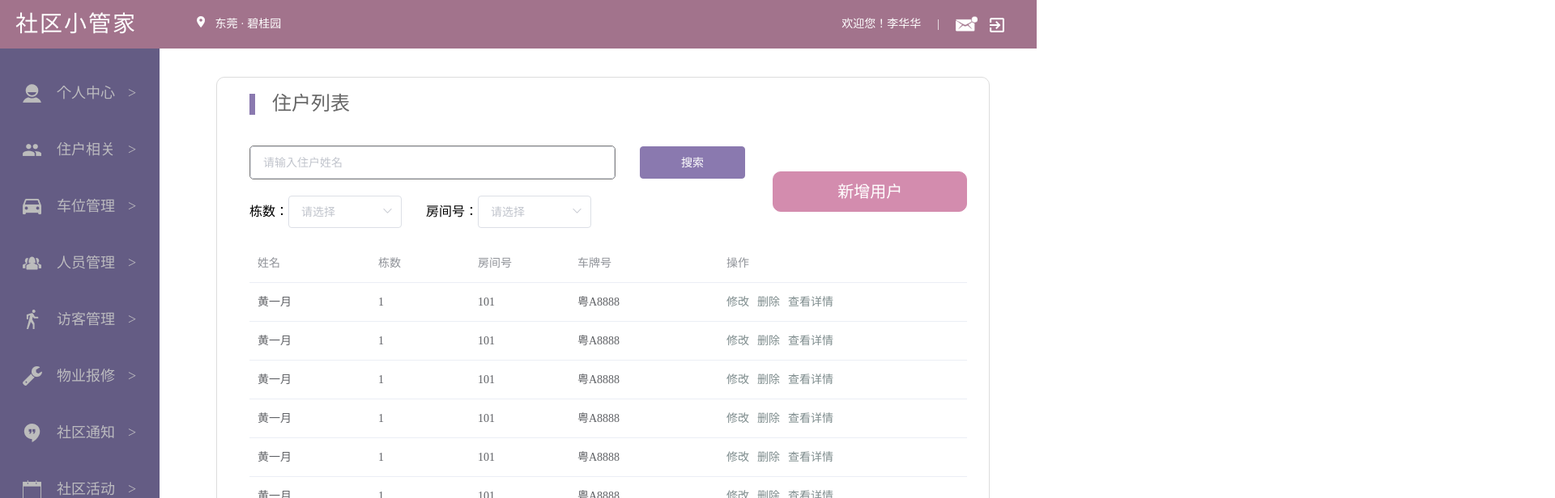
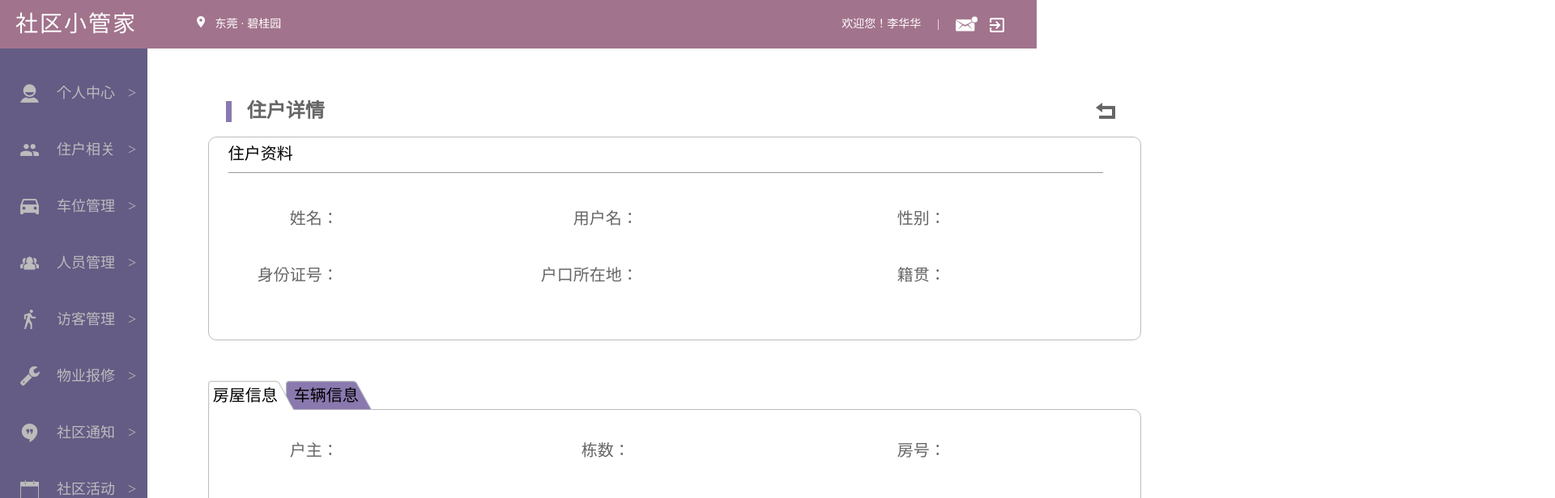
Before and after one commit to WritingCode6/CommunityManagementSystem-frontend, a Vue app: page /index/user/userInfo in a window 1280 px wide. Shown: the top 616 px of the page at 81% size, 1920 px wide, since content can reach past the window. Built offline with nearby package versions, Linux system fonts and the light colour scheme.

Commit message:
完善住户相关页面
1.新增住户查看详情页面
2.未完成返回功能

```diff
--- a/src/compoment/user/userBox.vue
+++ b/src/compoment/user/userBox.vue
@@ -45,7 +45,7 @@
       </div>
       <div class="user_table">
         <div class="add_user">
-          <el-button type="primary" class="add_button">新增用户</el-button>
+          <el-button type="primary" class="add_button" @click="openAdd">新增用户</el-button>
         </div>
         <el-table
                 :data="userData"
@@ -58,10 +58,10 @@
           <el-table-column prop="plateNumber" label="车牌号" min-width="15%"></el-table-column>
           <el-table-column label="操作" min-width="25%">
             <a href>
-              <span class="operation">修改</span>
+              <span class="operation" @click.prevent="openModify">修改</span>
             </a>
             <a href>
-              <span class="operation">删除</span>
+              <span class="operation" @click.prevent="openDelete">删除</span>
             </a>
             <router-link to="/index/user/userInfo">
               <span class="operation" @click="toUserInfo">查看详情</span>
@@ -108,6 +108,70 @@
           </a>
         </div>
         <div class="addContent">
+          <form class="personal">
+            <h5>个人信息</h5>
+            <label class="userName">
+              用户名：
+              <input type="text">
+            </label>
+            <label class="password">
+              密码：
+              <input type="password">
+            </label>
+          </form>
+          <div class="line1"></div>
+          <form class="liver">
+            <h5>户主信息</h5>
+            <label class="name">
+              姓名：
+              <input type="text">
+            </label>
+            <label class="sex">性别：
+              <select>
+                <option value="man">男</option>
+                <option value="woman">女</option>
+              </select>
+            </label>
+            <label class="personalId">
+              身份证号：
+              <input type="text">
+            </label>
+            <label class="household">
+              户口所在地：
+              <input type="text">
+            </label>
+            <label class="nativePlace">
+              籍贯：
+              <input type="text">
+            </label>
+          </form>
+          <div class="line2"></div>
+          <form class="house">
+            <h5>房屋信息</h5>
+            <label class="apartmentNumber">
+              栋数：
+              <input type="text">
+            </label>
+            <label class="houseNumber">
+              房号：
+              <input type="text">
+            </label>
+          </form>
+          <div class="saveButton">
+            <button type="button" @click="saveAdd">确定新增</button>
+          </div>
+        </div>
+      </div>
+    </div>
+    <!-- <div class="modifyWindows" v-show="modifyWindows">
+      <div class="modifyBox">
+        <h4>修改住户信息</h4>
+        <div class="back">
+          <a href @click.prevent="closeModify">
+            <img src="../../assets/image/icon/icon_back.png" alt />
+          </a>
+        </div>
+        <div class="modifyContent">
           <form class="house">
             <h5>房屋信息</h5>
             <label class="houseLocation">
@@ -119,7 +183,7 @@
               <input type="text" />
             </label>
           </form>
-          <div class="line1"></div>
+          <div class="line3"></div>
           <form class="liver">
             <h5>户主信息</h5>
             <label class="name">
@@ -153,87 +217,7 @@
               <input type="text">
             </label>
           </form>
-          <div class="line2"></div>
-          <form class="car">
-            <h5>车辆信息</h5>
-            <label class="carNumber">
-              车牌号：
-              <input type="text">
-            </label>
-            <label class="brand">
-              品牌：
-              <input type="text">
-            </label>
-            <label class="type">
-              型号：
-              <input type="text">
-            </label>
-            <label class="color">
-              颜色：
-              <input type="text">
-            </label>
-          </form>
-          <div class="saveButton">
-            <button type="button" @click="saveAdd">确定新增</button>
-          </div>
-        </div>
-      </div>
-    </div>
-    <div class="modifyWindows" v-show="modifyWindows">
-      <div class="modifyBox">
-        <h4>修改住户信息</h4>
-        <div class="back">
-          <a href @click.prevent="closeModify">
-            <img src="../../assets/image/icon/icon_back.png" alt />
-          </a>
-        </div>
-        <div class="modifyContent">
-          <form class="house">
-            <h5>房屋信息</h5>
-            <label class="houseLocation">
-              房间：
-              <input type="text" />
-            </label>
-            <label class="houseId">
-              房间ID：
-              <input type="text" />
-            </label>
-          </form>
-          <div class="line1"></div>
-          <form class="liver">
-            <h5>户主信息</h5>
-            <label class="name">
-              姓名：
-              <input type="text">
-            </label>
-            <label class="houseId">
-              住户ID：
-              <input type="text">
-            </label>
-            <label class="personalId">
-              身份证号：
-              <input type="text">
-            </label>
-            <label class="sex">性别：
-              <select>
-                <option value="man">男</option>
-                <option value="woman">女</option>
-              </select>
-            </label>
-            <label class="household">
-              户口所在地：
-              <input type="text">
-            </label>
-            <label class="nativePlace">
-              籍贯：
-              <input type="text">
-            </label>
-            <label class="userName">
-              用户名：
-              <input type="text">
-            </label>
-          </form>
-          <div class="line2"></div>
+          <div class="line4"></div>
           <form class="car">
             <h5>车辆信息</h5>
             <label class="carNumber">
@@ -258,7 +242,7 @@
           </div>
         </div>
       </div>
-    </div>
+    </div> -->
   </div>
 </template>
 
@@ -371,14 +355,14 @@
       closeDelete() {
         this.deleteWindows = false;
       },
-      //打开修改用户窗口
+      /* //打开修改用户窗口
       openModify(){
         this.modifyWindows = true;
       },
       //关闭修改用户窗口
       closeModify(){
         this.modifyWindows = false;
-      },
+      }, */
       //打开新增用户窗口
       openAdd(){
         this.addWindows = true;
@@ -558,7 +542,7 @@ h3::before {
 }
 .addBox,.modifyBox {
   width: 632px;
-  height: 560px;
+  height: 500px;
   background: #fff;
   margin: 100px auto;
   position: relative;
@@ -610,16 +594,11 @@ h5 {
 .addBox input,.modifyBox input {
   width: 137px;
   height: 26px;
+  padding-left: 8px;
 }
 .addBox select,.modifyBox select{
-  width: 137px;
-  height: 32px;
-}
-.house label {
-  display: block;
-  float: left;
-  margin-top: 10px;
-  margin-left: 70px;
+  width: 66px;
+  height: 30px;
 }
 .line1,.line2 {
   width: 94%;
@@ -631,56 +610,45 @@ h5 {
   margin-top: 55px;
 }
 .line2 {
-  margin-top: 185px;
+  margin-top: 143px;
 }
-.liver label {
+label {
   display: block;
   float: left;
   margin-top: 10px;
 }
-.liver .name,.liver .houseId {
+.personal .userName{
   margin-left: 70px;
 }
-.liver .personalId {
+.personal .password {
   margin-left: 30px;
 }
-.liver .personalId input {
-  width: 180px;
+.liver .name {
+  margin-left: 90px;
 }
 .liver .sex {
-  margin-left: 48px;
+  margin-left: 28px;
 }
-.liver .sex select {
-  width: 66px;
+.liver .personalId input {
+  width: 200px;
+}
+.liver .personalId {
+  margin-left: 50px;
 }
 .liver .household {
-  margin-left: 10px;
+  margin-left: 30px;
 }
 .liver .nativePlace {
-  margin-left: 91px;
+  margin-left: 30px;
 }
-.liver .userName {
-  margin-left: 50px;
+.house .apartmentNumber {
+  margin-left: 90px;
 }
-.car label {
-  display: block;
-  float: left;
-  margin-top: 10px;
-}
-.car .carNumber {
-  margin-left: 50px;
-}
-.car .brand {
-  margin-left: 91px;
-}
-.car .type {
-  margin-left: 70px;
-}
-.car .color {
-  margin-left: 91px;
+.house .houseNumber {
+  margin-left: 30px;
 }
 .saveButton {
-  margin-top: 100px;
+  margin-top: 70px;
   width: 100%;
   height: 60px;
   background: #bcbcbc;
--- a/src/compoment/user/userInfo.vue
+++ b/src/compoment/user/userInfo.vue
@@ -1,6 +1,99 @@
 <template>
   <div id="userInfo">
-    用户信息详情页
+    <div class="liverInfo">
+      <h3>住户详情</h3>
+      <div class="back">
+          <a href @click.prevent="">
+            <img src="../../assets/image/icon/icon_back.png" alt />
+          </a>
+      </div>
+      <div class="liverMsg">
+        <h4>住户资料</h4>
+        <ul>
+          <li class="name">
+            <span>姓名：</span>
+
+          </li>
+          <li class="userName">
+            <span>用户名：</span>
+
+          </li>
+          <li class="sex">
+            <span>性别：</span>
+
+          </li>
+
+          <li class="personalId">
+            <span>身份证号：</span>
+
+          </li>
+          <li class="household">
+            <span>户口所在地：</span>
+
+          </li>
+          <li class="nativePlace">
+            <span>籍贯：</span>
+
+          </li>
+        </ul>
+      </div>
+      <div class="otherMsg_house" v-show="houseRead">
+        <ul class="top">
+          <li class="houseMsg">
+            <span>房屋信息</span>
+          </li>
+          <li class="carMsg">
+            <a href="" @click.prevent="toCarMsg">车辆信息</a>
+          </li>
+        </ul>
+        <div class="content">
+          <ul>
+            <li class="liver">
+              <span>户主：</span>
+
+            </li>
+            <li class="apartmentNumber">
+              <span>栋数：</span>
+
+            </li>
+            <li class="houseNumber">
+              <span>房号：</span>
+
+            </li>
+          </ul>
+        </div>
+      </div>
+      <div class="otherMsg_car" v-show="carRead">
+        <ul class="top">
+          <li class="houseMsg">
+            <a href="" @click.prevent="toHouseMsg">房屋信息</a>
+          </li>
+          <li class="carMsg">
+            <span>车辆信息</span>
+          </li>
+        </ul>
+        <div class="content">
+          <ul>
+            <li class="carNumber">
+              <span>车牌号：</span>
+
+            </li>
+            <li class="brand">
+              <span>品牌：</span>
+
+            </li>
+            <li class="type">
+              <span>型号：</span>
+
+            </li>
+            <li class="color">
+              <span>颜色：</span>
+
+            </li>
+          </ul>
+        </div>
+      </div>
+    </div>
   </div>
 </template>
 
@@ -8,11 +101,184 @@
   export default {
     name: "userInfo",
     data() {
-      return {}
+      return {
+        houseRead:true,
+        carRead:false
+      }
+    },
+    methods: {
+      //切换到车辆信息板块
+      toCarMsg(){
+        this.houseRead = false;
+        this.carRead = true;
+      },
+      //切换到房屋信息板块
+      toHouseMsg(){
+        this.houseRead = true;
+        this.carRead = false;
+      }
     }
   }
 </script>
 
 <style scoped>
-
+.liverInfo {
+  width: 1200px;
+  height: 100%;
+  margin-top: 50px;
+  position: relative;
+  left: 60px;
+}
+h3 {
+  font-size: 24px;
+  font-weight: bold;
+  color: #666;
+  margin-left: 48px;
+}
+h3::before {
+  content: "";
+  width: 7px;
+  height: 26px;
+  background: #8a79af;
+  position: absolute;
+  left: 22px;
+  z-index: 1;
+}
+.back {
+  float:right;
+  margin-top:-24px;
+  margin-right: 80px;
+}
+.liverMsg {
+  width: 1150px;
+  height: 250px;
+  border: 0.8px solid #bcbcbc;
+  border-radius: 10px;
+  margin-top: 20px;
+  margin-bottom: 50px;
+}
+h4 {
+  font-size: 20px;
+  margin-left: 24px;
+  margin-top: 10px;
+}
+h4::after {
+  content: "";
+  width: 90%;
+  height: 0.8px;
+  background: rgb(151, 149, 149);
+  position: absolute;
+  top: 88px;
+  left: 25px;
+  z-index: 2;
+}
+.liverMsg li,
+.content li {
+  position: relative;
+  font-size: 20px;
+}
+.liverMsg span,
+.content span {
+  color: #666;
+}
+.name {
+  left:100px;
+  top:60px;
+}
+.userName {
+  left:450px;
+  top:40px;
+}
+.sex {
+  left: 850px;
+  top:20px;
+}
+.personalId {
+  left: 60px;
+  top:70px;
+}
+.household {
+  left:410px;
+  top:50px;
+}
+.nativePlace {
+  left:850px;
+  top:30px;
+}
+.otherMsg_house .top {
+  background-image: url("../../assets/image/tab/two_left.png");
+}
+.otherMsg_car .top {
+  background-image: url("../../assets/image/tab/two_right.png");
+}
+.otherMsg_house .top,
+.otherMsg_car .top {
+  background-size: 202px;
+  background-repeat: no-repeat;
+  width: 1012px;
+  height: 36px;
+  position: relative;
+  z-index: 1;
+}
+.top li {
+  float: left;
+}
+.top span,
+.top a {
+  display: block;
+  width: 90px;
+  height: 36px;
+  font-size: 20px;
+  text-align: center;
+  line-height: 36px;
+  color: black;
+  position: absolute;
+  z-index: 2;
+}
+.otherMsg_house .top span,
+.otherMsg_car .top a {
+  left:1px;
+}
+.otherMsg_house .top a,
+.otherMsg_car .top span {
+  left:101px;
+}
+.top a:hover {
+  color: #fff;
+}
+.content {
+  margin-top: -1px;
+  width: 1150px;
+  height: 150px;
+  border: 1px solid #bcbcbc;
+  border-radius: 0 10px 10px 10px;
+}
+.liver {
+  left:100px;
+  top:40px;
+}
+.apartmentNumber {
+  left:460px;
+  top:20px;
+}
+.houseNumber {
+  left:850px;
+  top:0;
+}
+.carNumber {
+  left: 80px;
+  top: 40px;
+}
+.brand {
+  left: 460px;
+  top:20px;
+}
+.type {
+  left:850px;
+  top:0;
+}
+.color {
+  left: 100px;
+  top:35px;
+}
 </style>
--- a/src/router/index.js
+++ b/src/router/index.js
@@ -6,7 +6,8 @@ Vue.use(VueRouter)
   const routes = [
     {
       path: "/",
-      redirect: '/index'
+      redirect: '/index/user',
+      component: () => import('../views/user/user.vue')
     },
     {
       path: '/login',
--- a/src/views/user/user.vue
+++ b/src/views/user/user.vue
@@ -14,8 +14,8 @@ export default {
   components: { userBox, userInfo },
   data() {
     return {
-      userList: true,
-      userInfo: false
+      userList: false,
+      userInfo: true
     };
   },
   methods: {
```
